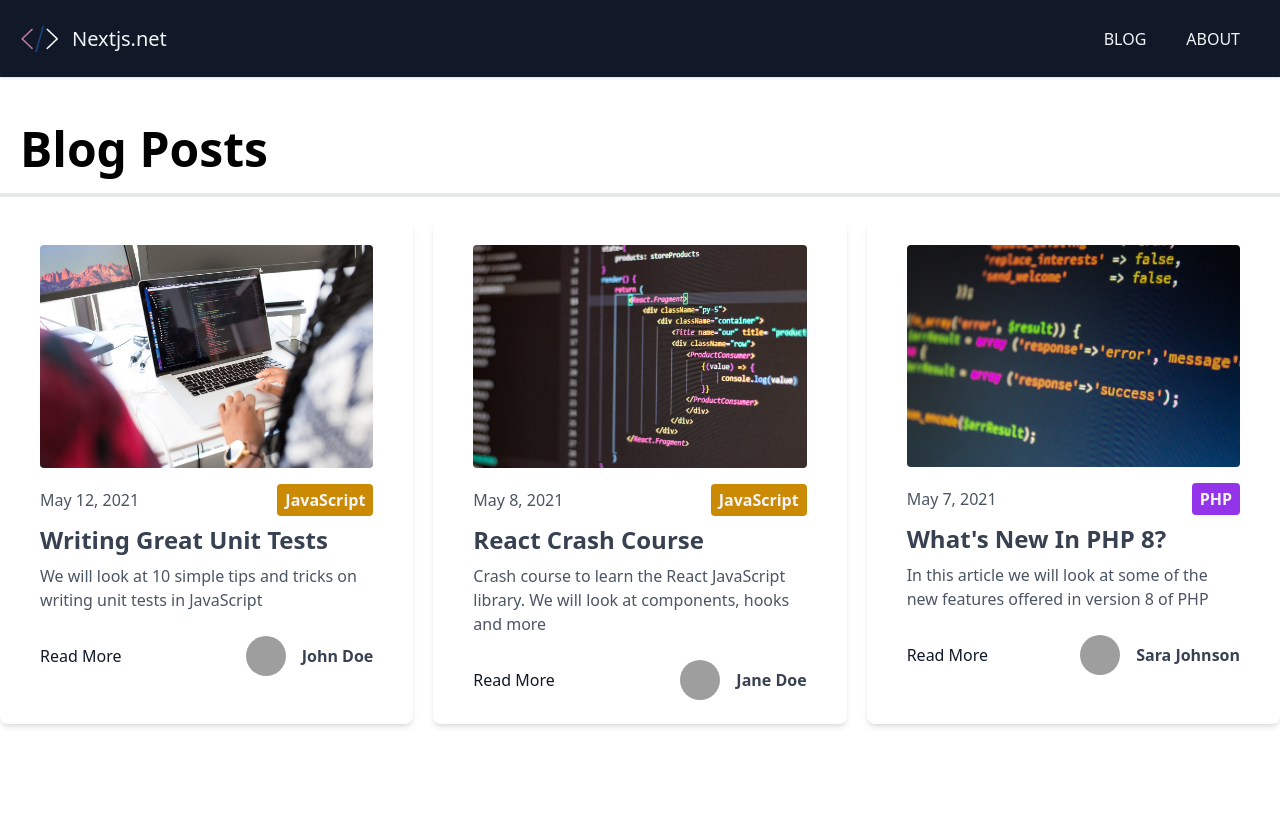
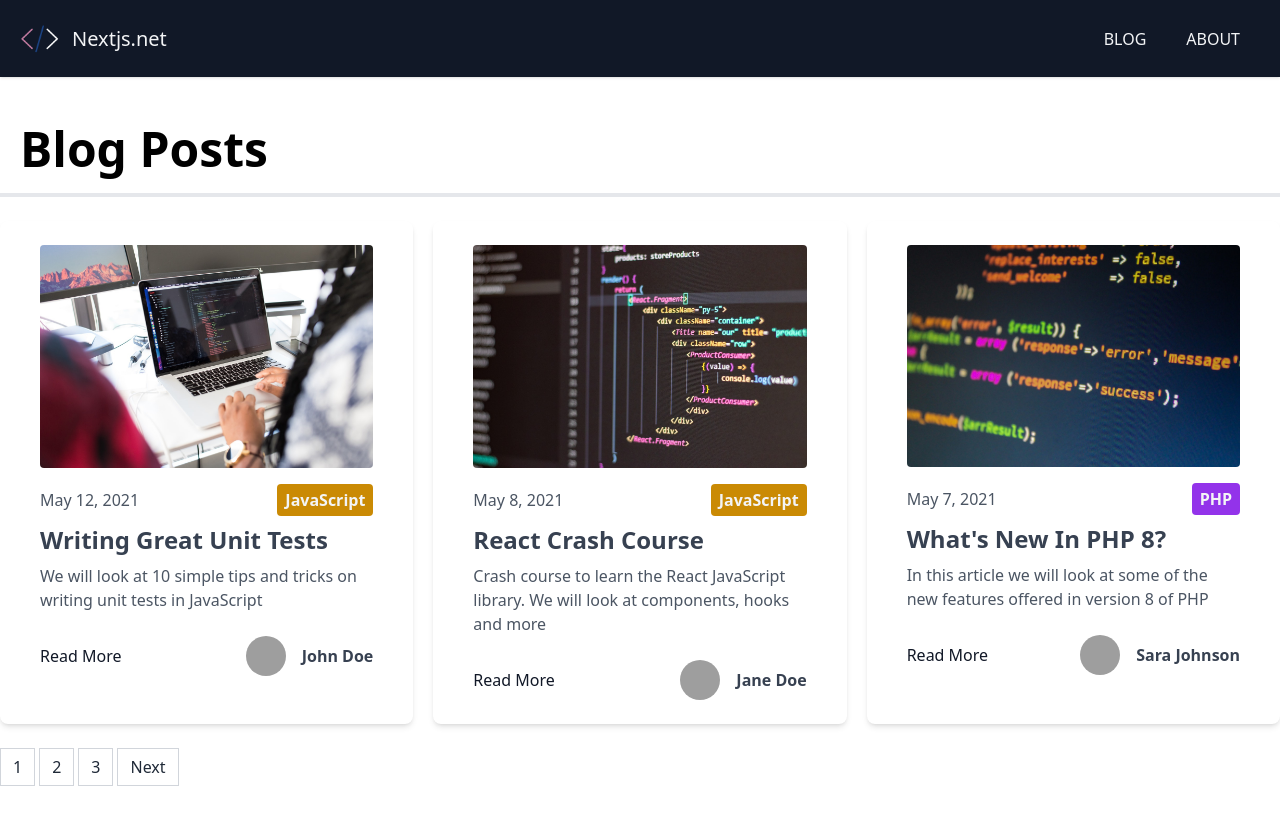
Before and after one commit to haithamthabt/nextjs-blog-template-old, a Next.js app: page /blog/page/1 in a window 1280 px wide. Built offline with nearby package versions, Linux system fonts and the light colour scheme; grey boxes are pictures that could not be loaded.

Commit message:
added the pagination functionality with the numbers, next and previous pages

```diff
--- /dev/null
+++ b/components/Pagination.js
@@ -0,0 +1,41 @@
+import Link from "next/link";
+
+export default function Pagination({ currentPage, numPages }) {
+  const isFirst = currentPage === 1;
+  const isLast = currentPage === numPages;
+  const prevPage = `/blog/page/${currentPage - 1}`;
+  const nextPage = `/blog/page/${currentPage + 1}`;
+
+  if (numPages === 1) return <></>;
+
+  // {!isFirst && means if its not the first page then do
+  return (
+    <div className="mt-6">
+      <ul className="flex pl-0 list-none my-2">
+        {!isFirst && (
+          <Link href={prevPage}>
+            <li className="relative block py-2 px-3 leading-tight bg-white border border-gray-300 text-gray-800 mr-1 hover:bg-gray-200 cursor-pointer">
+              Previous
+            </li>
+          </Link>
+        )}
+
+        {Array.from({ length: numPages }, (_, i) => (
+          <Link href={`/blog/page/${i + 1}`} key={`page-${i}`}>
+            <li className="relative block py-2 px-3 leading-tight bg-white border border-gray-300 text-gray-800 mr-1 hover:bg-gray-200 cursor-pointer">
+              {i + 1}
+            </li>
+          </Link>
+        ))}
+
+        {!isLast && (
+          <Link href={nextPage}>
+            <li className="relative block py-2 px-3 leading-tight bg-white border border-gray-300 text-gray-800 mr-1 hover:bg-gray-200 cursor-pointer">
+              Next
+            </li>
+          </Link>
+        )}
+      </ul>
+    </div>
+  );
+}
--- a/pages/blog/page/[page_index].js
+++ b/pages/blog/page/[page_index].js
@@ -2,6 +2,7 @@
 import path from "path";
 import matter from "gray-matter";
 import Layout from "../../../components/Layout";
+import Pagination from "../../../components/Pagination";
 import Link from "next/link";
 import Post from "../../../components/Post";
 import { sortByDate } from "../../../utils";
@@ -16,6 +17,7 @@
           <Post key={index} post={post} />
         ))}
       </div>
+      <Pagination currentPage={currentPage} numPages={numPages} />
     </Layout>
   );
 }
```
